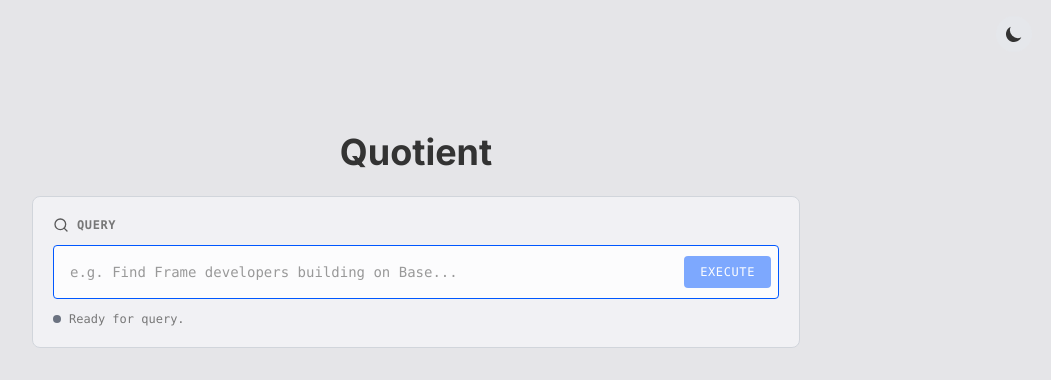
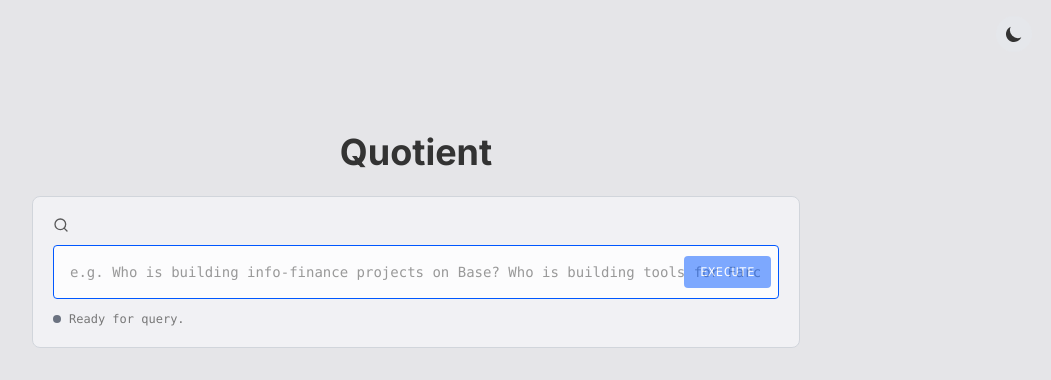
Before and after one commit to jchanolm/census-farcaster-app, a Next.js app: page / in a window 1280 px wide. Shown: the top 380 px of the page, without its empty margins (224-1275 px from the left). Built offline with nearby package versions, Linux system fonts and the light colour scheme.

Commit message:
suggested searches

```diff
--- a/src/components/SearchInterface.tsx
+++ b/src/components/SearchInterface.tsx
@@ -116,7 +116,7 @@
               <circle cx="11" cy="11" r="8"></circle>
               <line x1="21" y1="21" x2="16.65" y2="16.65"></line>
             </svg>
-            <div className={`text-xs uppercase tracking-wider ${textMutedColor} font-semibold font-mono`}>Query</div>
+            <div className={`text-xs uppercase tracking-wider ${textMutedColor} font-semibold font-mono`}></div>
           </div>
 
           <form onSubmit={handleSearch} className="mb-3">
@@ -126,7 +126,7 @@
                 type="text"
                 value={query}
                 onChange={(e) => setQuery(e.target.value)}
-                placeholder="e.g. Find Frame developers building on Base..."
+                placeholder="e.g. Who is building info-finance projects on Base? Who is building tools for Farcaster Frames / Mini-apps Developers?..."
                 disabled={isSearching}
                 className={`w-full ${inputBgWithOpacity} border ${borderColor} rounded p-4 ${textColor} focus:outline-none focus:border-[#0057ff] ${placeholderColor} font-mono text-sm`}
               />
```
